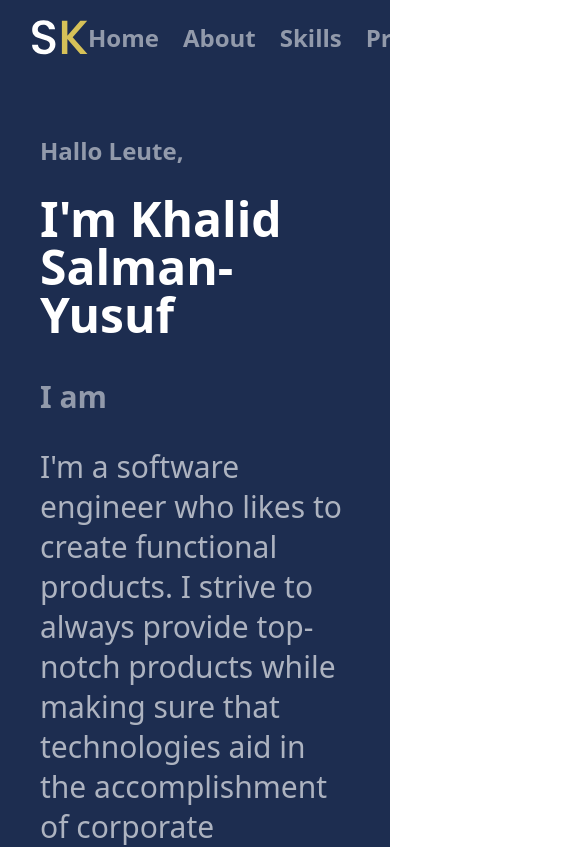
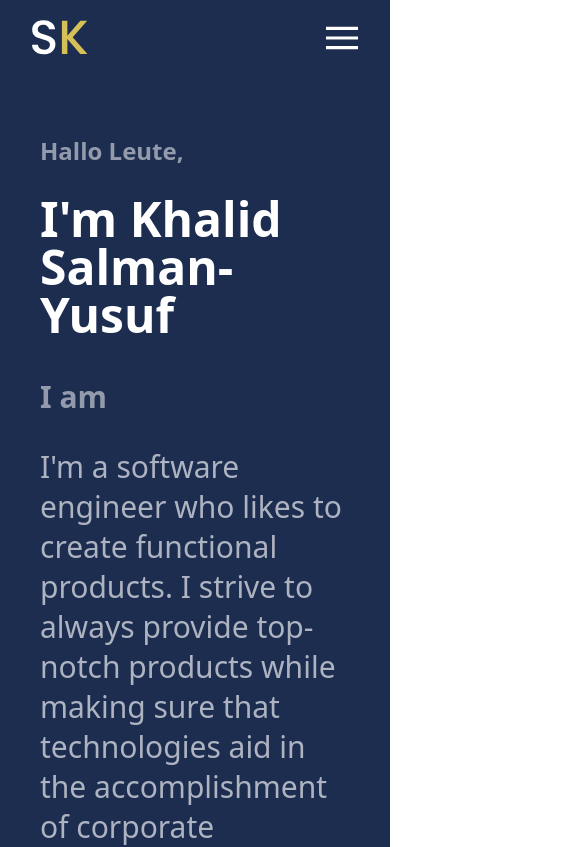
Before and after one commit to salskhal/Portfolio-v2, a Vue app: page / in a window 390 px wide. Shown: the top 847 px of the page, 580 px wide, since content can reach past the window. Built offline with nearby package versions, Linux system fonts and the light colour scheme.

Commit message:
feat/ working in responsive nav

```diff
--- a/src/components/Landing.vue
+++ b/src/components/Landing.vue
@@ -1,6 +1,6 @@
 <template>
   <div
-    class="b bg-subMain px-10 md:px-16 lg:px-48 py-16 min-h-screen flex flex-col justify-center"
+    class="b bg-subMain px-10 md:px-16 lg:px-48   py-16 min-h-screen flex flex-col "
   >
     <h4 class="te text-2xl font-semibold leading-6 text-landingTitle mb-8">
       Hallo Leute,
--- a/src/components/Nav.vue
+++ b/src/components/Nav.vue
@@ -3,7 +3,7 @@
     <div>
         <Logo />
     </div>
-    <div class="ml-auto">
+    <div class="ml-auto hidden md:flex">
         <ul class="flex gap-6 font-semibold text-2xl text-landingTitle ">
             <li class="hover:text-white"><a href="#home">Home</a></li>
             <li class="hover:text-white"><a href="#about">About</a></li>
@@ -12,11 +12,16 @@
             <li class="hover:text-white"><a href="#contact">Contact</a></li>
         </ul>
     </div>
+    <div class="ml-auto md:hidden">
+        <Hamburger class="w-8 h-8"/>
+    </div>
+
   </nav>
 </template>
 
 <script setup>
     import Logo from "../assets/icons/mine.svg"
+    import Hamburger from "../assets/icons/hamburger.svg"
 </script>
 
 <style>
```
Also changed, not shown: src/assets/icons/hamburger.svg (added).
